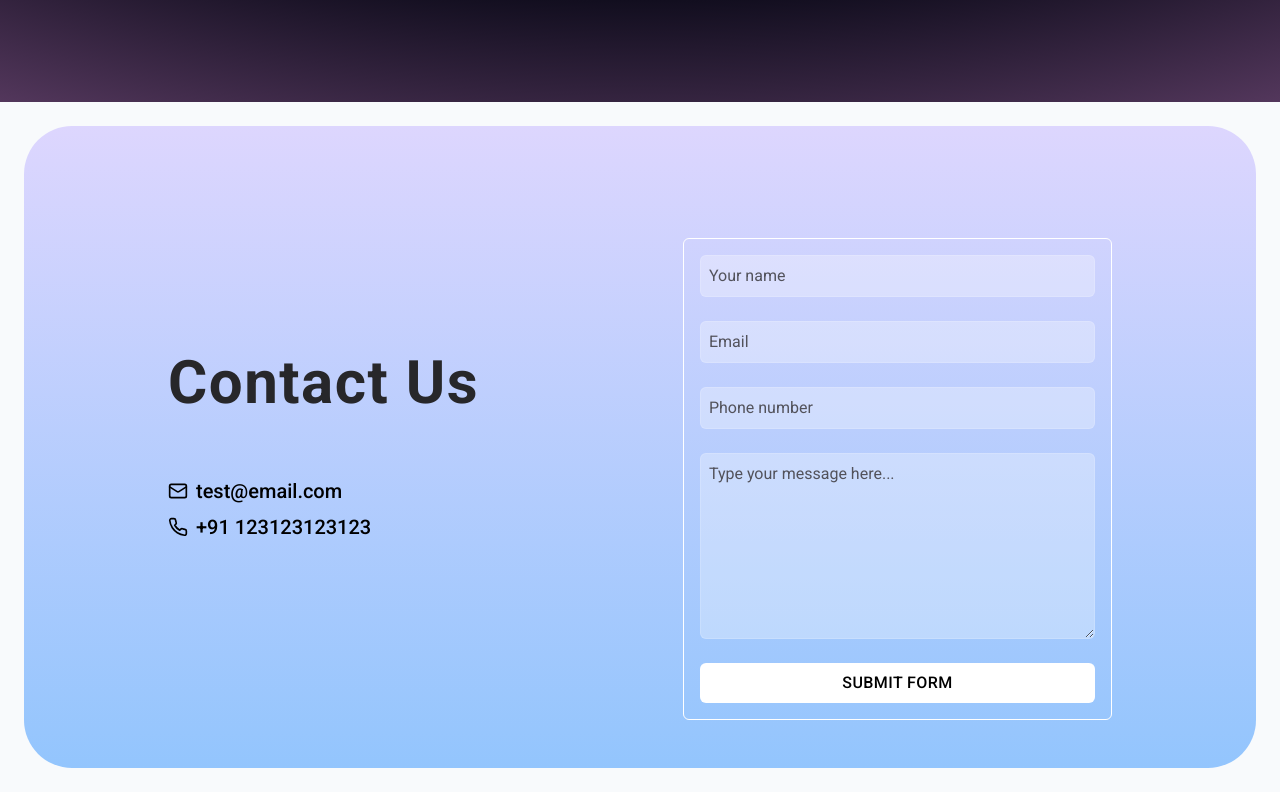
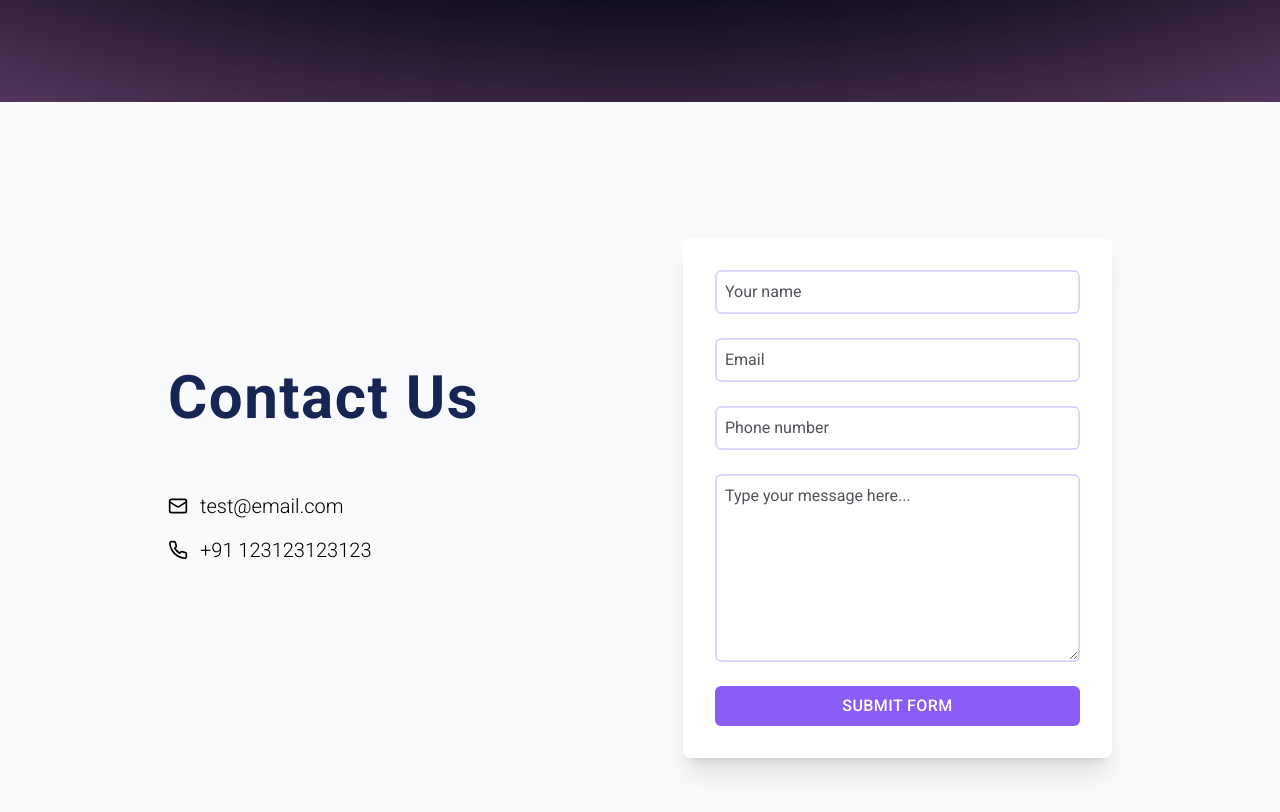
Before and after one commit to Kunwar-Aditya-Codes/precision-recalls-2, a Next.js app: page / in a window 1280 px wide. Shown: the part 4180-4992 px from the top of the page. Built offline with nearby package versions, Linux system fonts and the light colour scheme.

Commit message:
contact form

```diff
--- a/package.json
+++ b/package.json
@@ -9,6 +9,7 @@
     "lint": "next lint"
   },
   "dependencies": {
+    "@emailjs/browser": "^4.4.1",
     "@radix-ui/react-dialog": "^1.1.1",
     "@radix-ui/react-dropdown-menu": "^2.1.1",
     "@radix-ui/react-slot": "^1.1.0",
--- a/src/app/page.tsx
+++ b/src/app/page.tsx
@@ -2,25 +2,23 @@
 
 import AboutUs from '@/components/AboutUs';
 import MobileNav from '@/components/MobileNav';
-import ParallaxTitle from '@/components/ParallaxTitle';
 import Portfolio from '@/components/Portfolio';
 import Testimonials from '@/components/Testimonials';
 import TiltCard from '@/components/TiltCard';
 import { COLORS, NAV_ITEMS, SERVICES } from '@/lib/data-constants';
 import { cn } from '@/lib/utils';
 import {
+  animate,
   motion,
   useMotionTemplate,
   useMotionValue,
-  animate,
-  useScroll,
-  useTransform,
 } from 'framer-motion';
 import { ArrowRight, Mail, Phone } from 'lucide-react';
 import { Lilita_One } from 'next/font/google';
 import Image from 'next/image';
 import Link from 'next/link';
-import { useEffect, useRef, useState } from 'react';
+import { FormEvent, useEffect, useRef } from 'react';
+import emailjs from '@emailjs/browser';
 
 const righteous = Lilita_One({
   weight: ['400'],
@@ -28,6 +26,7 @@ const righteous = Lilita_One({
 });
 
 export default function Home() {
+  const form = useRef<HTMLFormElement | null>(null);
   // const ref = useRef(null);
   // const { scrollYProgress } = useScroll({
   //   target: ref,
@@ -47,6 +46,26 @@ export default function Home() {
       repeatType: 'mirror',
     });
   }, []);
+
+  const sendEmail = (e: FormEvent<HTMLFormElement>) => {
+    e.preventDefault();
+
+    if (form.current)
+      emailjs
+        .sendForm('service_pjxajqa', 'template_zuhpe0o', form.current, {
+          publicKey: 'FWs2iXRB5REQskaqh',
+        })
+        .then(
+          () => {
+            window.alert('SUCCESS');
+            console.log('SUCCESS!');
+          },
+          (error) => {
+            window.alert('FAILED');
+            console.log('FAILED...', error.text);
+          }
+        );
+  };
 
   return (
     <main className=' bg-slate-50 '>
@@ -238,19 +257,19 @@ export default function Home() {
       {/* ***************** CONTACT *********************** */}
       {/* TODO: email js */}
       <section id={'contact-us'} className=' md:p-6 '>
-        <div className='flex flex-col md:flex-row justify-around bg-gradient-to-b from-violet-200 to-blue-300 text-black px-8 py-12 md:rounded-[3rem] lg:px-32 xl:px-36'>
+        <div className='flex flex-col md:flex-row justify-around text-black px-8 py-12 md:rounded-[3rem] lg:px-32 xl:px-36'>
           <div className=' w-full flex flex-col justify-center gap-y-4 md:gap-y-16  md:flex-[0.6]'>
-            <h3 className='text-3xl text-zinc-800 lg:text-5xl xl:text-6xl font-bold tracking-wide  text-center md:text-start'>
+            <h3 className='text-3xl text-blue-950 lg:text-5xl xl:text-6xl font-bold tracking-wide  text-center md:text-start'>
               Contact Us
             </h3>
-            <div className='flex flex-col items-center font-medium md:items-start gap-y-2 text-xl '>
-              <div className='flex items-center gap-x-2'>
+            <div className='flex flex-col items-center font-light md:items-start gap-y-4 text-xl '>
+              <div className='flex items-center gap-x-3'>
                 <span>
                   <Mail className='size-5' />
                 </span>
                 <span>test@email.com</span>
               </div>
-              <div className='flex items-center gap-x-2'>
+              <div className='flex items-center gap-x-3'>
                 <span>
                   <Phone className='size-5' />
                 </span>
@@ -258,31 +277,39 @@ export default function Home() {
               </div>
             </div>
           </div>
-          <div className='md:flex-[0.5] mt-16'>
-            <form className='flex flex-col gap-y-6 w-full border p-4 rounded-md border-white'>
+          <div className='md:flex-[0.5] mt-16 shadow-xl rounded-lg'>
+            <form
+              ref={form}
+              onSubmit={sendEmail}
+              className='flex flex-col gap-y-6 w-full  p-8 rounded-lg bg-white '
+            >
               <input
                 type='text'
                 placeholder='Your name'
-                className='p-2 rounded-md bg-white/30 placeholder:text-zinc-600 focus-visible:outline-none border border-white/15'
+                name='user_name'
+                className='p-2 rounded-md  placeholder:text-zinc-600 focus-visible:outline-none focus-visible:border-violet-500 border-2 border-violet-200   '
               />
               <input
                 placeholder='Email'
                 type='text'
-                className='p-2 rounded-md bg-white/30 placeholder:text-zinc-600 focus-visible:outline-none border border-white/15'
+                name='user_email'
+                className='p-2 rounded-md  placeholder:text-zinc-600 focus-visible:outline-none focus-visible:border-violet-500 border-2 border-violet-200   '
               />
               <input
                 type='number'
                 min={10}
                 max={10}
+                name='user_contact'
                 placeholder='Phone number'
-                className='p-2 rounded-md bg-white/30 placeholder:text-zinc-600 focus-visible:outline-none border border-white/15'
+                className='p-2 rounded-md  placeholder:text-zinc-600 focus-visible:outline-none focus-visible:border-violet-500 border-2 border-violet-200   '
               />
               <textarea
                 placeholder='Type your message here...'
                 rows={7}
-                className='p-2 rounded-md bg-white/30 placeholder:text-zinc-600 focus-visible:outline-none border border-white/15'
+                name='message'
+                className='p-2 rounded-md  placeholder:text-zinc-600 focus-visible:outline-none focus-visible:border-violet-500 border-2 border-violet-200   '
               />
-              <button className='bg-white p-2 rounded-md text-black font-medium uppercase tracking-wide'>
+              <button className='bg-violet-500 text-white p-2 rounded-md  font-medium uppercase tracking-wide'>
                 Submit form
               </button>
             </form>
--- a/src/components/MobileNav.tsx
+++ b/src/components/MobileNav.tsx
@@ -29,7 +29,7 @@ const MobileNav = () => {
               <ArrowRight className='size-6 bg-white rounded-full p-1.5' /> Menu
             </button>
           </DropdownMenuTrigger>
-          <DropdownMenuContent className='lg:hidden w-screen h-screen flex flex-col items-center '>
+          <DropdownMenuContent className='lg:hidden w-[15rem] mr-12 flex flex-col items-center '>
             {NAV_ITEMS.map((item, index) => (
               <DropdownMenuItem
                 key={index}
@@ -37,7 +37,7 @@ const MobileNav = () => {
               >
                 <Link
                   href={item.link}
-                  className='w-full text-center py-2  text-blue-950 font-medium   text-lg tracking-tight'
+                  className='w-full text-center py-2  text-blue-950 font-medium tracking-tight'
                 >
                   {item.title}
                 </Link>
```
Also changed, not shown: 1 other file (tests, documents, lock files or other folders).
